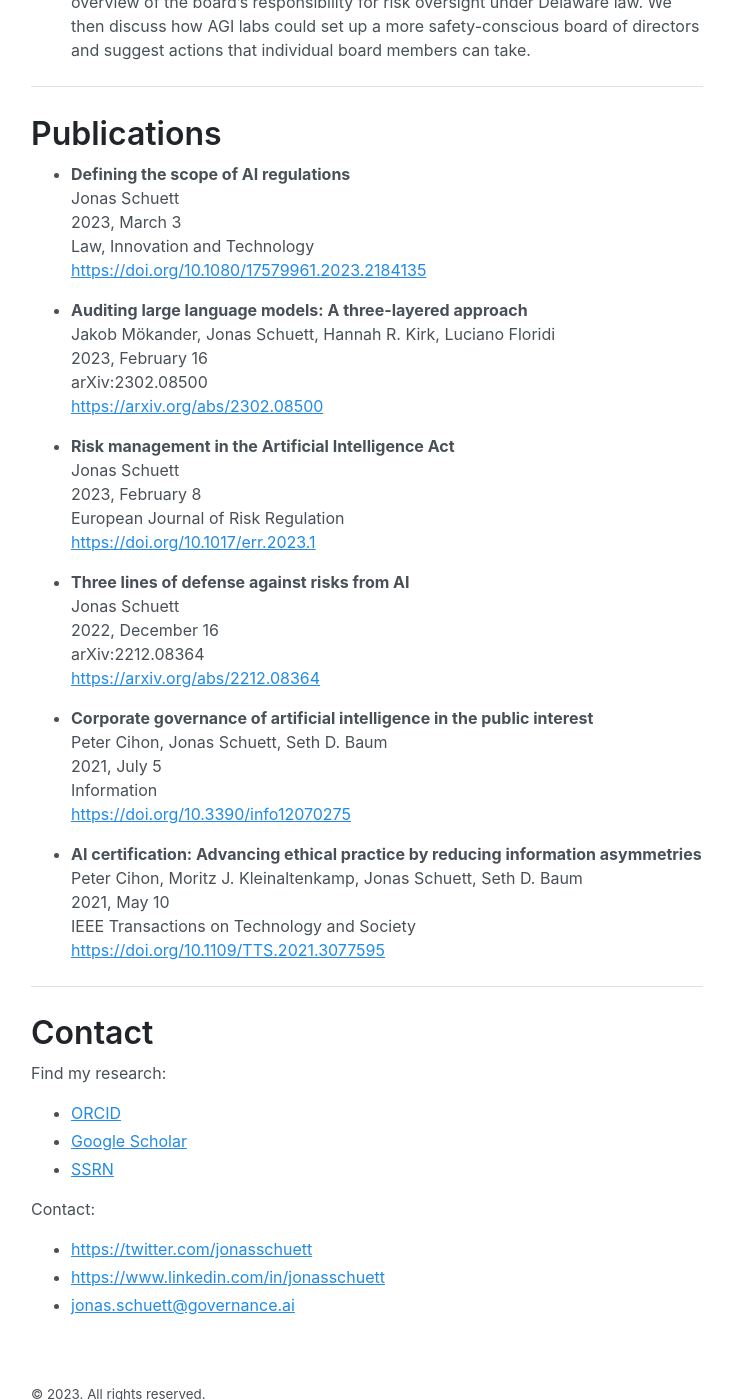
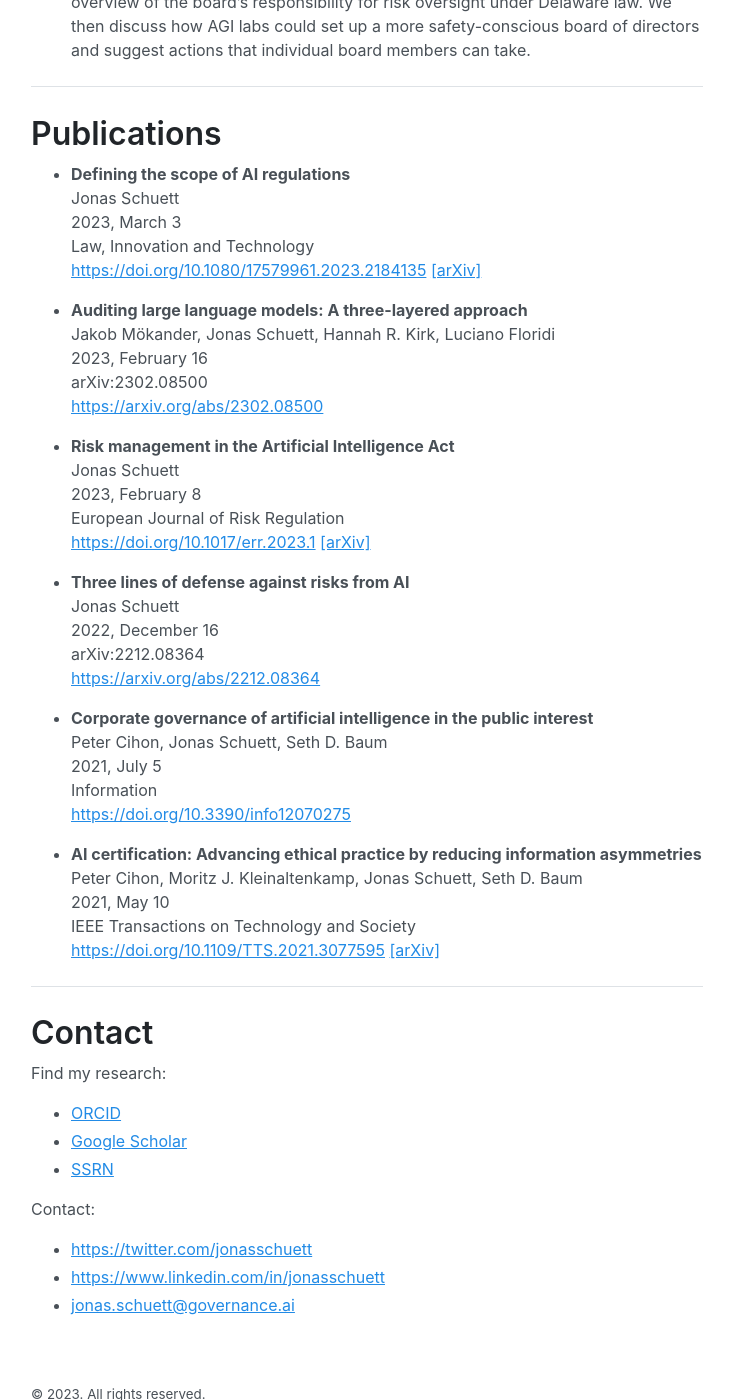
Before and after one commit to jonasschuett/jonasschuett.github.io, a Jekyll site: the page built from _posts/2020-04-04-introduction.md, in a window 1280 px wide and 1400 px high, scrolled down 1997 px. Shown: the whole window, without its empty margins (273-1005 px from the left). Built offline with Jekyll 4.4.1, drawn with Linux system fonts in a browser that asks for light colours.

Commit message:
Update 2020-04-04-introduction.md

```diff
--- a/_posts/2020-04-04-introduction.md
+++ b/_posts/2020-04-04-introduction.md
@@ -76,7 +76,7 @@ Economics <br>
 Jonas Schuett <br>
 2023, March 3 <br>
 Law, Innovation and Technology <br>
-[https://doi.org/10.1080/17579961.2023.2184135](https://doi.org/10.1080/17579961.2023.2184135)
+[https://doi.org/10.1080/17579961.2023.2184135](https://doi.org/10.1080/17579961.2023.2184135) [[arXiv]](https://arxiv.org/abs/1909.01095)
 
 - **Auditing large language models: A three-layered approach** <br>
 Jakob Mökander, Jonas Schuett, Hannah R. Kirk, Luciano Floridi <br>
@@ -88,7 +88,7 @@ arXiv:2302.08500 <br>
 Jonas Schuett <br>
 2023, February 8 <br>
 European Journal of Risk Regulation <br>
-[https://doi.org/10.1017/err.2023.1](https://doi.org/10.1017/err.2023.1)
+[https://doi.org/10.1017/err.2023.1](https://doi.org/10.1017/err.2023.1) [[arXiv]](https://arxiv.org/abs/2212.03109)
 
 - **Three lines of defense against risks from AI** <br>
 Jonas Schuett <br>
@@ -106,7 +106,7 @@ Information <br>
 Peter Cihon, Moritz J. Kleinaltenkamp, Jonas Schuett, Seth D. Baum <br>
 2021, May 10 <br>
 IEEE Transactions on Technology and Society <br>
-[https://doi.org/10.1109/TTS.2021.3077595](https://doi.org/10.1109/TTS.2021.3077595)
+[https://doi.org/10.1109/TTS.2021.3077595](https://doi.org/10.1109/TTS.2021.3077595) [[arXiv]](https://arxiv.org/abs/2105.10356)
 
 ---
 
```
